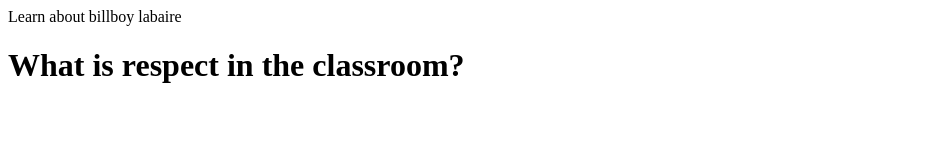
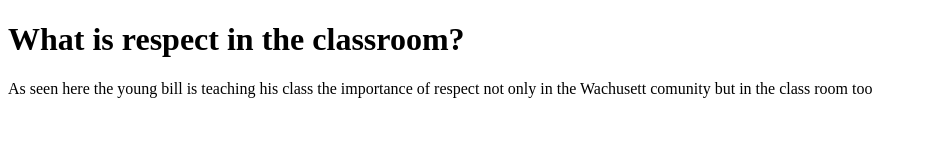
Before and after one commit to Computerchamp2/amazon.com, a plain HTML site: page index.html in a window 1280 px wide. Shown: the whole page, without its empty margins (0-927 px from the left). Drawn offline with Linux system fonts and the light colour scheme.

Commit message:
Paragraph

```diff
--- a/index.html
+++ b/index.html
@@ -1,7 +1,7 @@
 <!DOCTYPE html>
 <html>
- 	<head>Learn about billboy labaire </head>
 	<h1>What is respect in the classroom?</h1>
+	<p>As seen here the young bill is teaching his class the importance of respect not only in the Wachusett comunity but in the class room too</p>
 
 
 
```
